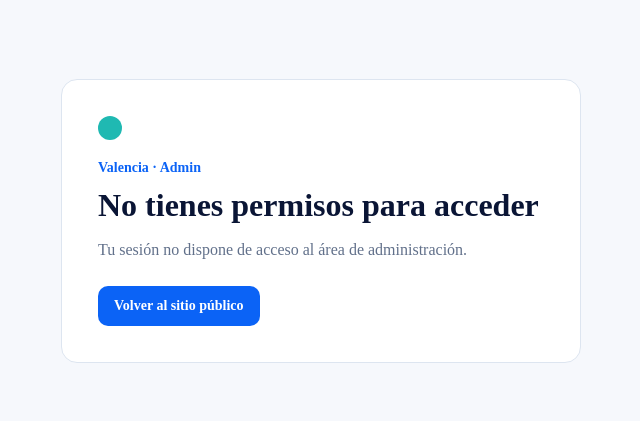
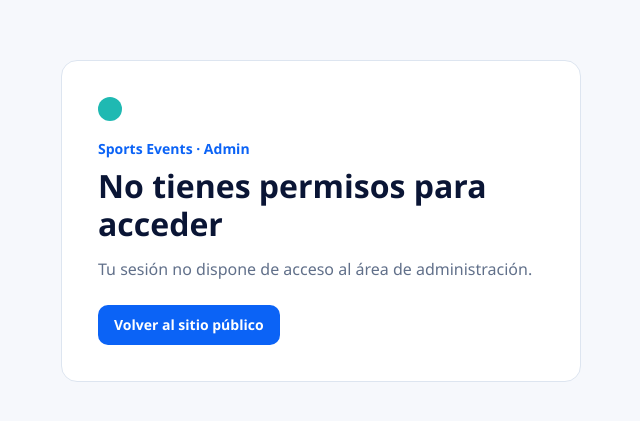
Before and after one commit to salipeapps/sports-events-web, a Next.js app: page /admin-access in a window 1280 px wide. Shown: the part 179-600 px from the top of the page, without its empty margins (319-959 px from the left). Built offline with nearby package versions, Linux system fonts and the light colour scheme.

Commit message:
fix: make Admin branding location-agnostic

```diff
--- a/src/app/globals.css
+++ b/src/app/globals.css
@@ -14,7 +14,7 @@
   --status-danger: #e75858;
   --accent-teal: #1fb9b2;
 
-  --font-sans: var(--font-inter), ui-sans-serif, -apple-system, BlinkMacSystemFont, "Segoe UI", sans-serif;
+  --font-sans: var(--font-manrope, "Segoe UI"), ui-sans-serif, -apple-system, BlinkMacSystemFont, "Segoe UI", sans-serif;
   --type-h1-size: 32px;
   --type-h1-line: 38px;
   --type-h2-size: 24px;
@@ -176,7 +176,7 @@ h1 {
 }
 
 .admin-brand-copy strong {
-  font-size: 24px;
+  font-size: 20px;
   line-height: 30px;
   font-weight: 700;
 }
--- a/src/app/layout.tsx
+++ b/src/app/layout.tsx
@@ -1,12 +1,12 @@
 import type { Metadata } from "next";
-import { Inter } from "next/font/google";
+import { Manrope } from "next/font/google";
 import type { ReactNode } from "react";
 
 import "./globals.css";
 
-const inter = Inter({
+const manrope = Manrope({
   subsets: ["latin"],
-  variable: "--font-inter",
+  variable: "--font-manrope",
   display: "swap",
 });
 
@@ -21,7 +21,7 @@ export const metadata: Metadata = {
 export default function RootLayout({ children }: Readonly<{ children: ReactNode }>) {
   return (
     <html lang="es">
-      <body className={inter.variable}>{children}</body>
+      <body className={manrope.variable}>{children}</body>
     </html>
   );
 }
--- a/src/presentation/admin/AdminAccessState.tsx
+++ b/src/presentation/admin/AdminAccessState.tsx
@@ -24,7 +24,7 @@ export function AdminAccessState({ reason }: { reason: AdminAccessFailureReason
     <main className="admin-access-page">
       <section className="admin-access-card" aria-labelledby="admin-access-title">
         <span className="admin-access-mark" aria-hidden="true" />
-        <p className="admin-access-eyebrow">Valencia · Admin</p>
+        <p className="admin-access-eyebrow">Sports Events · Admin</p>
         <h1 id="admin-access-title">{message.title}</h1>
         <p>{message.description}</p>
         <Link href="/">Volver al sitio público</Link>
--- a/src/presentation/admin/AdminDashboard.tsx
+++ b/src/presentation/admin/AdminDashboard.tsx
@@ -82,7 +82,7 @@ export function AdminDashboard({ summary }: { summary: DashboardSummary }) {
     <main className="admin-page admin-dashboard-page">
       <header className="admin-page-header">
         <h1>Resumen</h1>
-        <p>Visión general del estado de la plataforma y su actividad en Valencia.</p>
+        <p>Visión general del estado operativo de la plataforma y del catálogo.</p>
       </header>
 
       <section className="admin-metrics-grid" aria-label="Métricas operativas">
--- a/src/presentation/admin/AdminLanding.tsx
+++ b/src/presentation/admin/AdminLanding.tsx
@@ -3,7 +3,7 @@ export function AdminLanding() {
     <main className="admin-page">
       <header className="admin-page-header">
         <h1>Resumen</h1>
-        <p>Visión general del estado de la plataforma y su actividad en Valencia.</p>
+        <p>Visión general del estado operativo de la plataforma y del catálogo.</p>
       </header>
     </main>
   );
--- a/src/presentation/admin/AdminShell.tsx
+++ b/src/presentation/admin/AdminShell.tsx
@@ -13,10 +13,10 @@ export function AdminShell({ session, children }: AdminShellProps) {
   return (
     <div className="admin-shell">
       <aside className="admin-sidebar">
-        <div className="admin-brand" aria-label="Valencia Admin">
+        <div className="admin-brand" aria-label="Sports Events Admin">
           <span className="admin-brand-mark" aria-hidden="true" />
           <span className="admin-brand-copy">
-            <strong>Valencia</strong>
+            <strong>Sports Events</strong>
             <small>Admin</small>
           </span>
         </div>
@@ -30,7 +30,7 @@ export function AdminShell({ session, children }: AdminShellProps) {
 
       <div className="admin-workspace">
         <header className="admin-topbar">
-          <strong className="admin-context">Valencia</strong>
+          <strong className="admin-context">Panel de administración</strong>
           <div className="admin-topbar-actions">
             <div className="admin-language" aria-label="Idioma de interfaz">
               <span className="admin-language-active">ES</span>
--- a/src/presentation/admin/adminActivityLoader.ts
+++ b/src/presentation/admin/adminActivityLoader.ts
@@ -110,7 +110,7 @@ export async function loadActivityCatalog(
     title: scope === "activities" ? "Actividades" : "Candidatos",
     subtitle:
       scope === "activities"
-        ? "Gestiona las actividades deportivas y de comunidad en Valencia."
+        ? "Gestiona las actividades deportivas y de comunidad del catálogo."
         : "Revisa las candidaturas captadas antes de incorporarlas al catálogo.",
     basePath,
     activeTab: query.activeTab,
```
Also changed, not shown: 2 other files (tests, documents, lock files or other folders).
